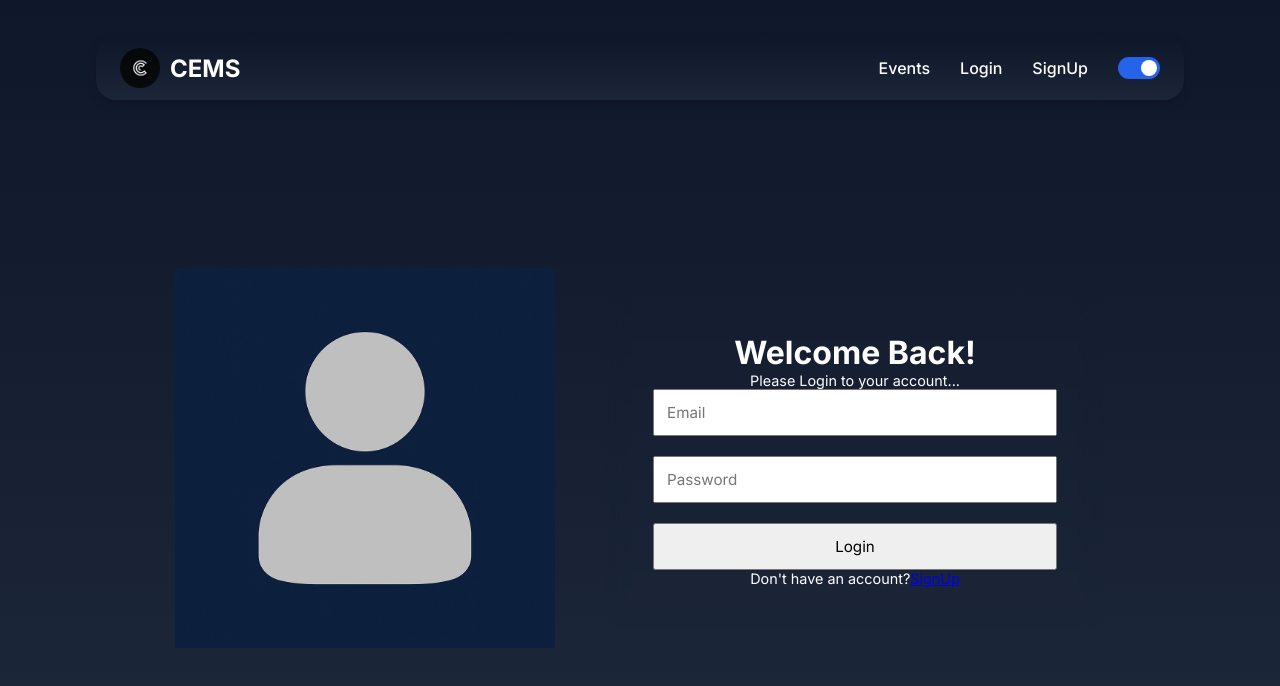
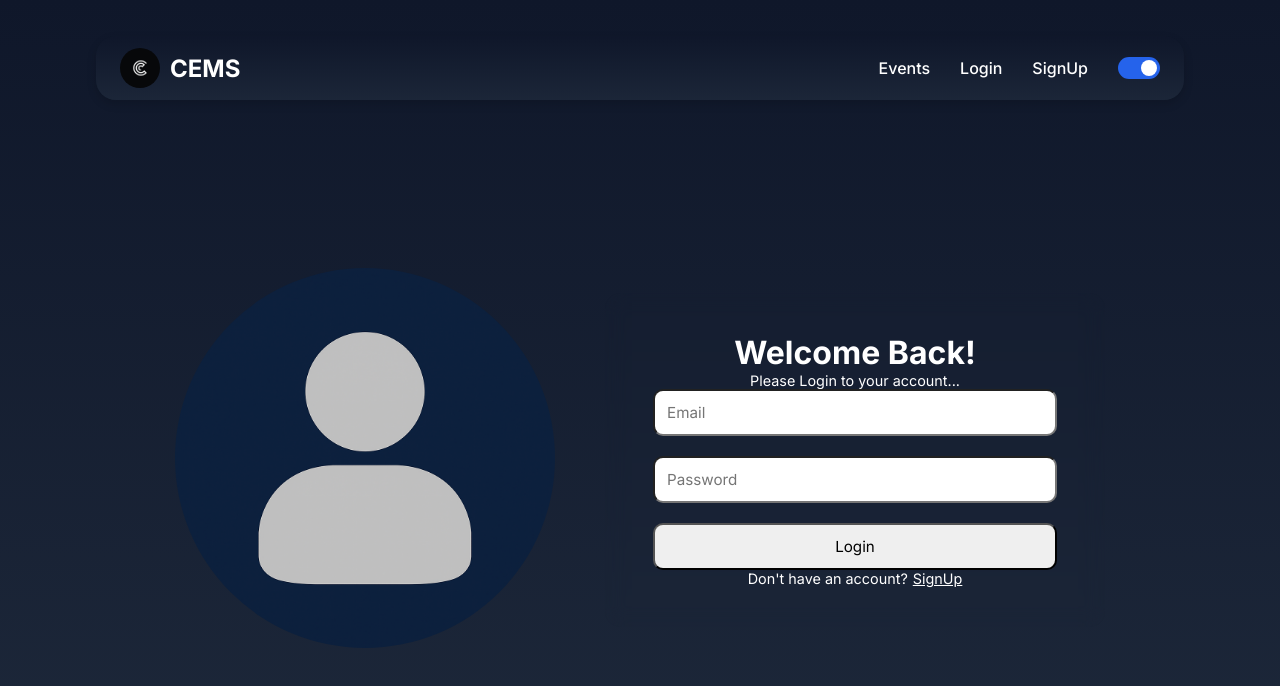
Before and after one commit to Shivamch0/College-Management-System, a React (Vite) app in the folder Frontend/: page /login in a window 1280 px wide. Shown: the top 686 px of the page. Built offline with nearby package versions, Linux system fonts and the light colour scheme.

Commit message:
fix the image

```diff
--- a/Frontend/src/Pages/Login/Login.module.css
+++ b/Frontend/src/Pages/Login/Login.module.css
@@ -13,6 +13,10 @@
 /* Hide image on small screens */
 .leftContainer {
   display: none;
+}
+
+.leftContainer .userImage {
+  border-radius: 50%;
 }
 
 /* Form Container */
@@ -37,6 +41,11 @@
   text-align: center;
 }
 
+.rightContainer p a{
+  color: white;
+  margin-left: 5px;
+}
+
 /* Inputs */
 .rightContainer form {
   width: 100%;
@@ -46,7 +55,10 @@
   width: 100%;
   padding: 12px;
   font-size: 0.95rem;
+  border-radius: 10px;
 }
+
+
 
 /* Button */
 .signupBtn {
--- a/Frontend/src/Pages/SignUp/SignUp.module.css
+++ b/Frontend/src/Pages/SignUp/SignUp.module.css
@@ -13,6 +13,10 @@
 /* 🔥 Hide image on small screens */
 .rightContainer {
   display: none;
+}
+
+.userImage {
+  border-radius: 50%;
 }
 
 /* Form Container */
```
